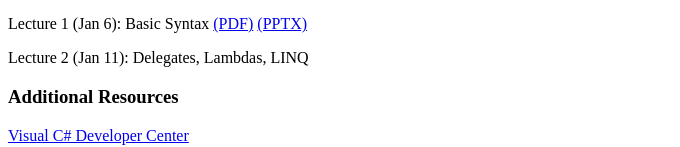
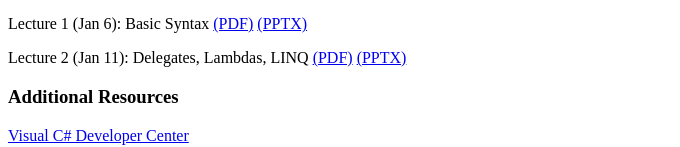
Before and after one commit to iap-csharp/iap-csharp.github.com, a plain HTML site: page index.html in a window 1280 px wide. Shown: the part 287-434 px from the top of the page, without its empty margins (0-680 px from the left). Drawn offline with Linux system fonts and the light colour scheme.

Commit message:
added lecture 2

```diff
--- a/index.html
+++ b/index.html
@@ -8,7 +8,7 @@
 <p>4:30-5:30 PM, in room 32-124 (in the Stata Center)</p>
 <h3>Lecture Slides</h3>
 <p>Lecture 1 (Jan 6): Basic Syntax <a href="IAP-CSharp-Lecture-1.pdf">(PDF)</a> <a href="IAP-CSharp-Lecture-1.pptx">(PPTX)</a></p>
-<p>Lecture 2 (Jan 11): Delegates, Lambdas, LINQ</p>
+<p>Lecture 2 (Jan 11): Delegates, Lambdas, LINQ <a href="IAP-CSharp-Lecture-2.pdf">(PDF)</a> <a href="IAP-CSharp-Lecture-2.pptx">(PPTX)</a></p></p>
 <h3>Additional Resources</h3>
 <p><a href="http://msdn.microsoft.com/en-us/vcsharp">Visual C# Developer Center</a></p>
 <p><a href="http://www.mono-project.com">Mono</a>: .NET implementation for Linux, Mac OS X, and more</p>
```
Also changed, not shown: 2 other files.
